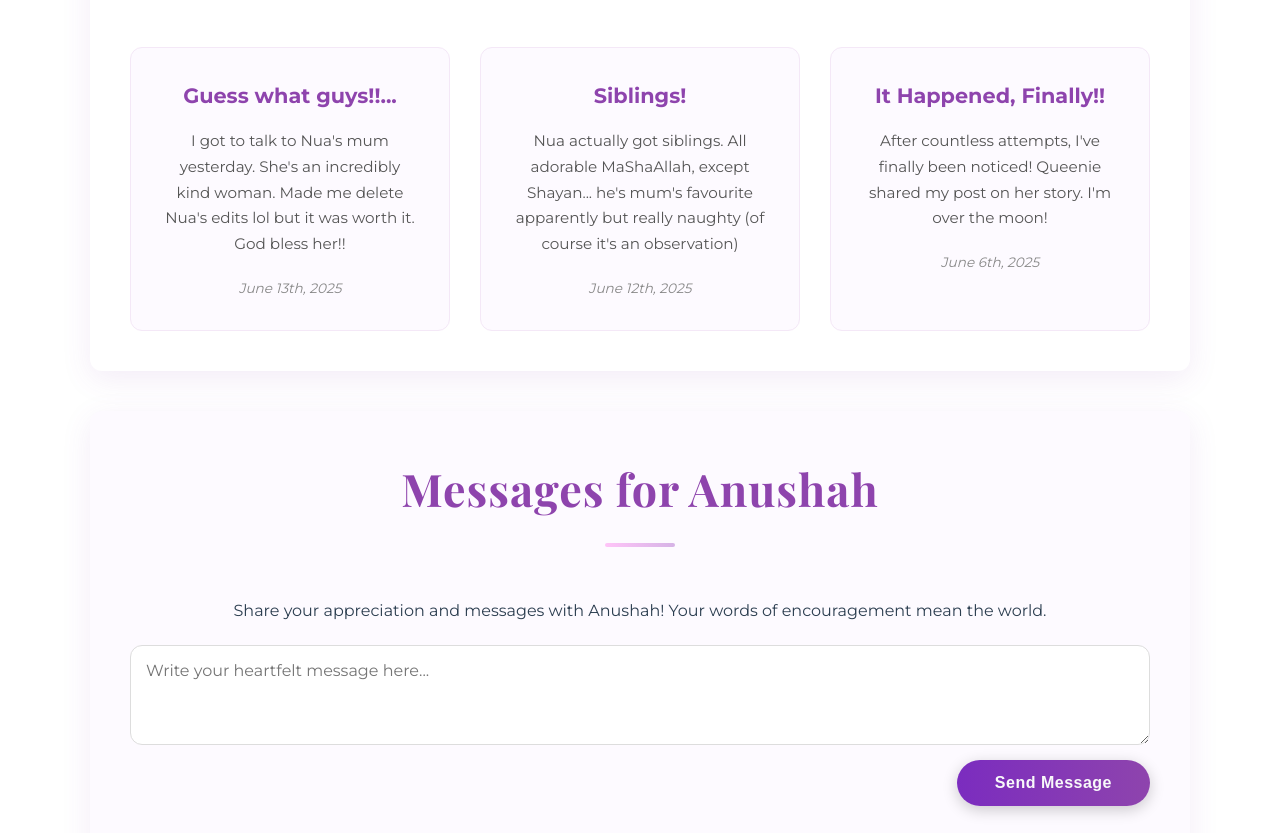
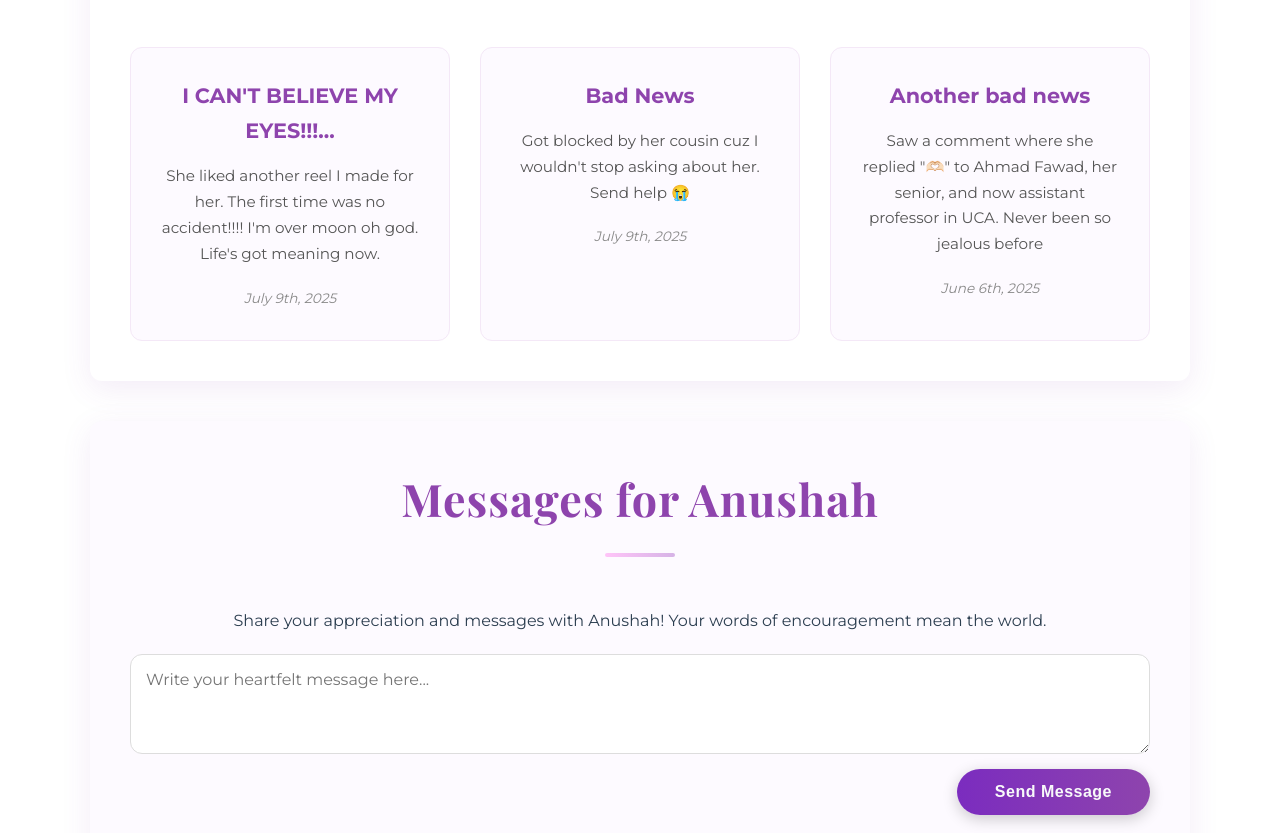
Before and after one commit to Anushahsdq/1, a plain HTML site: page index.html in a window 1280 px wide. Shown: the part 6889-7722 px from the top of the page. Drawn offline with nearby package versions, Linux system fonts and the light colour scheme.

Commit message:
Update index.html

```diff
--- a/index.html
+++ b/index.html
@@ -998,18 +998,18 @@
         <h2 class="section-title">Updates</h2>
         <div class="updates-grid">
             <div class="update-card">
-                <h3>Guess what guys!!...</h3>
-                <p>I got to talk to Nua's mum yesterday. She's an incredibly kind woman. Made me delete Nua's edits lol but it was worth it. God bless her!! </p>
-                <p class="date">June 13th, 2025</p>
+                <h3>I CAN'T BELIEVE MY EYES!!!...</h3>
+                <p> She liked another reel I made for her. The first time was no accident!!!! I'm over moon oh god. Life's got meaning now. </p>
+                <p class="date">July 9th, 2025</p>
             </div>
             <div class="update-card">
-                <h3>Siblings!</h3>
-                <p>Nua actually got siblings. All adorable MaShaAllah, except Shayan... he's mum's favourite apparently but really naughty (of course it's an observation)</p>
-                <p class="date">June 12th, 2025</p>
+                <h3> Bad News </h3>
+                <p> Got blocked by her cousin cuz I wouldn't stop asking about her. Send help 😭 </p>
+                <p class="date">July 9th, 2025</p>
             </div>
             <div class="update-card">
-                <h3>It Happened, Finally!!</h3>
-                <p>After countless attempts, I've finally been noticed! Queenie shared my post on her story. I'm over the moon!</p>
+                <h3> Another bad news </h3>
+                <p> Saw a comment where she replied "🫶🏻" to Ahmad Fawad, her senior, and now assistant professor in UCA. Never been so jealous before </p>
                 <p class="date">June 6th, 2025</p>
             </div>
         </div>
```
